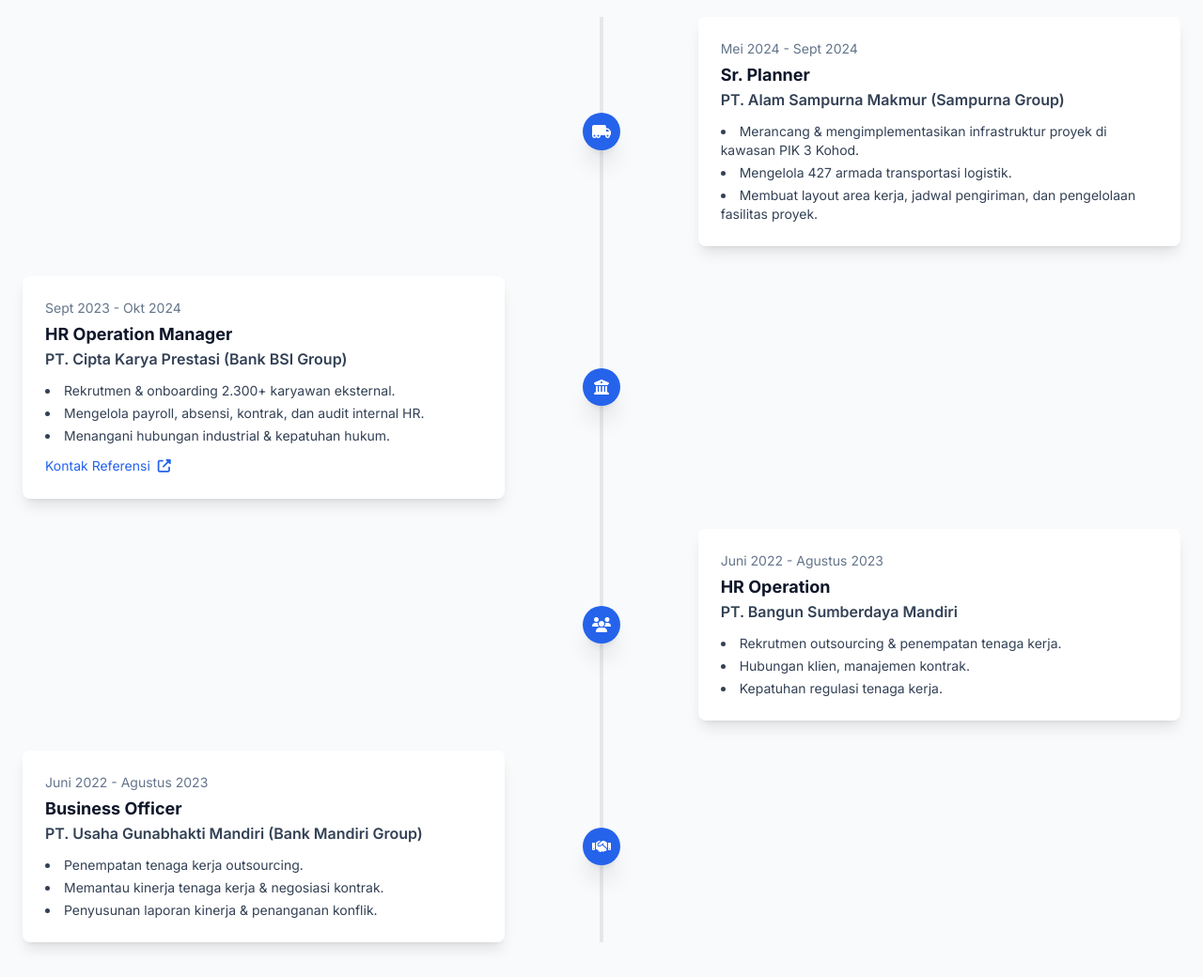
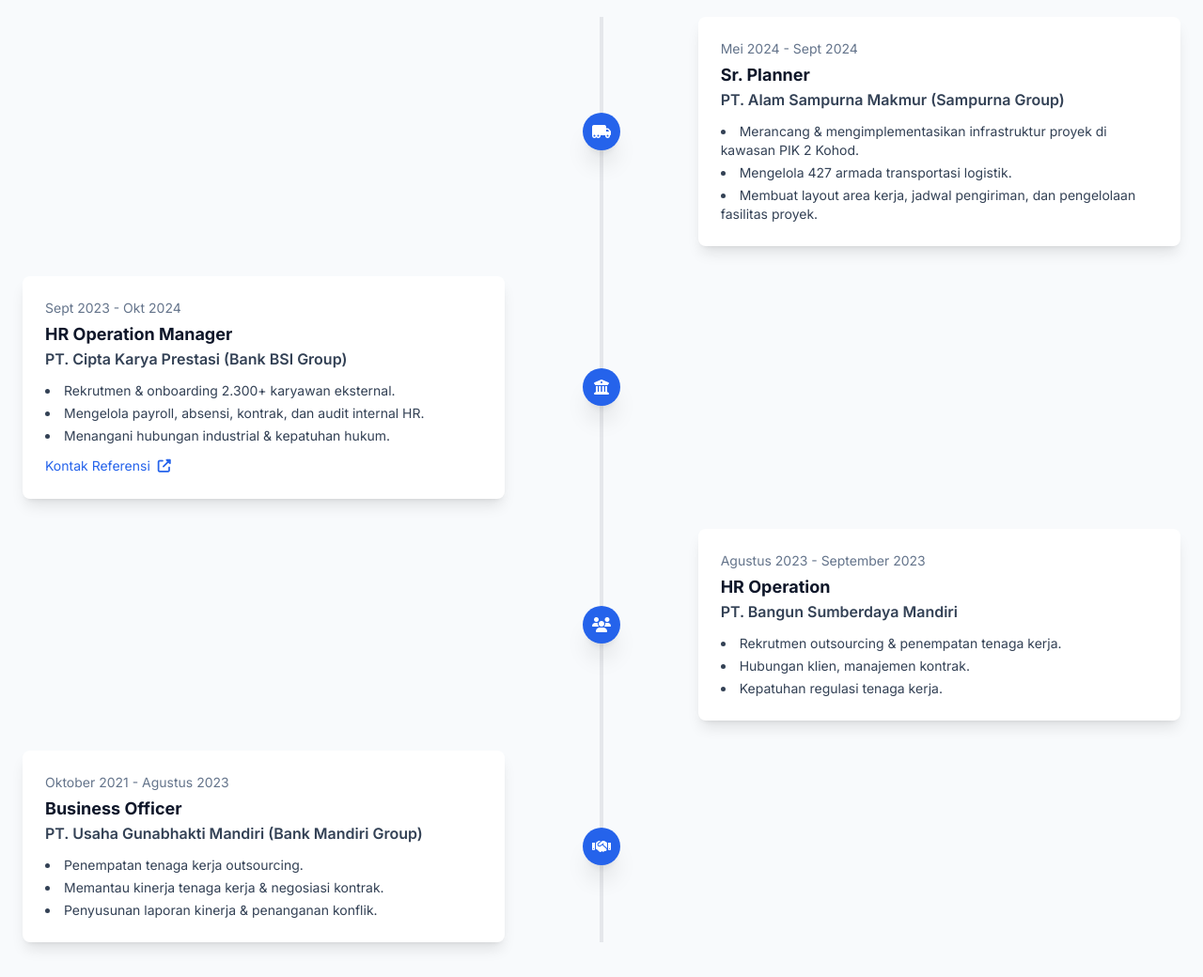
Before and after one commit to rekodigital/Agung_Saputra, a plain HTML site: page index.html in a window 1280 px wide. Shown: the part 2460-3500 px from the top of the page at 94% size. Drawn offline with nearby package versions, Linux system fonts and the light colour scheme.

Commit message:
Update index.html

```diff
--- a/index.html
+++ b/index.html
@@ -238,10 +238,10 @@
             <div class="container mx-auto px-4 sm:px-6">
                 <div class="text-center mb-16" data-aos="fade-up"><h2 class="text-3xl md:text-4xl font-bold text-slate-800">Pengalaman Profesional</h2><div class="w-24 h-1 bg-blue-600 mx-auto mt-4"></div></div>
                 <div class="relative timeline">
-                    <div class="mb-8 flex justify-between md:items-center w-full timeline-item-left" data-aos="fade-right"><div class="hidden md:block w-5/12"></div><div class="z-10 flex items-center bg-blue-600 shadow-xl w-10 h-10 rounded-full timeline-icon"><i class="fas fa-truck-moving text-white mx-auto"></i></div><div class="bg-white rounded-lg shadow-lg w-full md:w-5/12 p-6 timeline-content"><p class="text-sm text-slate-500 mb-1">Mei 2024 - Sept 2024</p><h3 class="font-bold text-lg text-slate-900">Sr. Planner</h3><p class="font-semibold text-slate-700">PT. Alam Sampurna Makmur (Sampurna Group)</p><ul class="mt-3 list-disc list-inside text-sm space-y-1"><li>Merancang & mengimplementasikan infrastruktur proyek di kawasan PIK 3 Kohod.</li><li>Mengelola 427 armada transportasi logistik.</li><li>Membuat layout area kerja, jadwal pengiriman, dan pengelolaan fasilitas proyek.</li></ul></div></div>
+                    <div class="mb-8 flex justify-between md:items-center w-full timeline-item-left" data-aos="fade-right"><div class="hidden md:block w-5/12"></div><div class="z-10 flex items-center bg-blue-600 shadow-xl w-10 h-10 rounded-full timeline-icon"><i class="fas fa-truck-moving text-white mx-auto"></i></div><div class="bg-white rounded-lg shadow-lg w-full md:w-5/12 p-6 timeline-content"><p class="text-sm text-slate-500 mb-1">Mei 2024 - Sept 2024</p><h3 class="font-bold text-lg text-slate-900">Sr. Planner</h3><p class="font-semibold text-slate-700">PT. Alam Sampurna Makmur (Sampurna Group)</p><ul class="mt-3 list-disc list-inside text-sm space-y-1"><li>Merancang & mengimplementasikan infrastruktur proyek di kawasan PIK 2 Kohod.</li><li>Mengelola 427 armada transportasi logistik.</li><li>Membuat layout area kerja, jadwal pengiriman, dan pengelolaan fasilitas proyek.</li></ul></div></div>
                     <div class="mb-8 flex justify-between md:flex-row-reverse md:items-center w-full timeline-item-right" data-aos="fade-left"><div class="hidden md:block w-5/12"></div><div class="z-10 flex items-center bg-blue-600 shadow-xl w-10 h-10 rounded-full timeline-icon"><i class="fas fa-university text-white mx-auto"></i></div><div class="bg-white rounded-lg shadow-lg w-full md:w-5/12 p-6 timeline-content"><p class="text-sm text-slate-500 mb-1">Sept 2023 - Okt 2024</p><h3 class="font-bold text-lg text-slate-900">HR Operation Manager</h3><p class="font-semibold text-slate-700">PT. Cipta Karya Prestasi (Bank BSI Group)</p><ul class="mt-3 list-disc list-inside text-sm space-y-1"><li>Rekrutmen & onboarding 2.300+ karyawan eksternal.</li><li>Mengelola payroll, absensi, kontrak, dan audit internal HR.</li><li>Menangani hubungan industrial & kepatuhan hukum.</li></ul><a href="https://wa.me/6281234567890?text=Halo%20Pak%20Farly,%20saya%20mendapat%20kontak%20Anda%20dari%20portofolio%20Agung%20Saputra." target="_blank" class="text-blue-600 text-sm mt-3 inline-block hover:underline">Kontak Referensi <i class="fas fa-external-link-alt ml-1"></i></a></div></div>
-                    <div class="mb-8 flex justify-between md:items-center w-full timeline-item-left" data-aos="fade-right"><div class="hidden md:block w-5/12"></div><div class="z-10 flex items-center bg-blue-600 shadow-xl w-10 h-10 rounded-full timeline-icon"><i class="fas fa-users text-white mx-auto"></i></div><div class="bg-white rounded-lg shadow-lg w-full md:w-5/12 p-6 timeline-content"><p class="text-sm text-slate-500 mb-1">Juni 2022 - Agustus 2023</p><h3 class="font-bold text-lg text-slate-900">HR Operation</h3><p class="font-semibold text-slate-700">PT. Bangun Sumberdaya Mandiri</p><ul class="mt-3 list-disc list-inside text-sm space-y-1"><li>Rekrutmen outsourcing & penempatan tenaga kerja.</li><li>Hubungan klien, manajemen kontrak.</li><li>Kepatuhan regulasi tenaga kerja.</li></ul></div></div>
-                    <div class="mb-8 flex justify-between md:flex-row-reverse md:items-center w-full timeline-item-right" data-aos="fade-left"><div class="hidden md:block w-5/12"></div><div class="z-10 flex items-center bg-blue-600 shadow-xl w-10 h-10 rounded-full timeline-icon"><i class="fas fa-handshake text-white mx-auto"></i></div><div class="bg-white rounded-lg shadow-lg w-full md:w-5/12 p-6 timeline-content"><p class="text-sm text-slate-500 mb-1">Juni 2022 - Agustus 2023</p><h3 class="font-bold text-lg text-slate-900">Business Officer</h3><p class="font-semibold text-slate-700">PT. Usaha Gunabhakti Mandiri (Bank Mandiri Group)</p><ul class="mt-3 list-disc list-inside text-sm space-y-1"><li>Penempatan tenaga kerja outsourcing.</li><li>Memantau kinerja tenaga kerja & negosiasi kontrak.</li><li>Penyusunan laporan kinerja & penanganan konflik.</li></ul></div></div>
+                    <div class="mb-8 flex justify-between md:items-center w-full timeline-item-left" data-aos="fade-right"><div class="hidden md:block w-5/12"></div><div class="z-10 flex items-center bg-blue-600 shadow-xl w-10 h-10 rounded-full timeline-icon"><i class="fas fa-users text-white mx-auto"></i></div><div class="bg-white rounded-lg shadow-lg w-full md:w-5/12 p-6 timeline-content"><p class="text-sm text-slate-500 mb-1">Agustus 2023 - September 2023</p><h3 class="font-bold text-lg text-slate-900">HR Operation</h3><p class="font-semibold text-slate-700">PT. Bangun Sumberdaya Mandiri</p><ul class="mt-3 list-disc list-inside text-sm space-y-1"><li>Rekrutmen outsourcing & penempatan tenaga kerja.</li><li>Hubungan klien, manajemen kontrak.</li><li>Kepatuhan regulasi tenaga kerja.</li></ul></div></div>
+                    <div class="mb-8 flex justify-between md:flex-row-reverse md:items-center w-full timeline-item-right" data-aos="fade-left"><div class="hidden md:block w-5/12"></div><div class="z-10 flex items-center bg-blue-600 shadow-xl w-10 h-10 rounded-full timeline-icon"><i class="fas fa-handshake text-white mx-auto"></i></div><div class="bg-white rounded-lg shadow-lg w-full md:w-5/12 p-6 timeline-content"><p class="text-sm text-slate-500 mb-1">Oktober 2021 - Agustus 2023</p><h3 class="font-bold text-lg text-slate-900">Business Officer</h3><p class="font-semibold text-slate-700">PT. Usaha Gunabhakti Mandiri (Bank Mandiri Group)</p><ul class="mt-3 list-disc list-inside text-sm space-y-1"><li>Penempatan tenaga kerja outsourcing.</li><li>Memantau kinerja tenaga kerja & negosiasi kontrak.</li><li>Penyusunan laporan kinerja & penanganan konflik.</li></ul></div></div>
                 </div>
             </div>
         </section>
```
